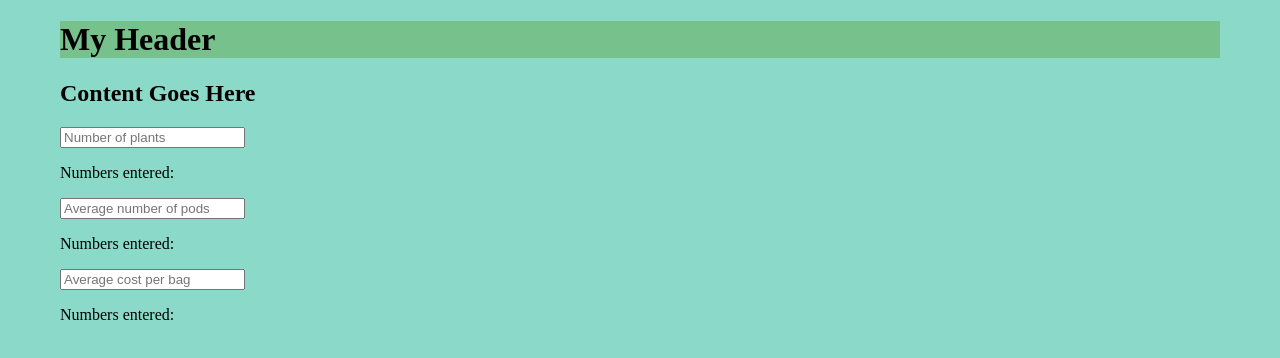
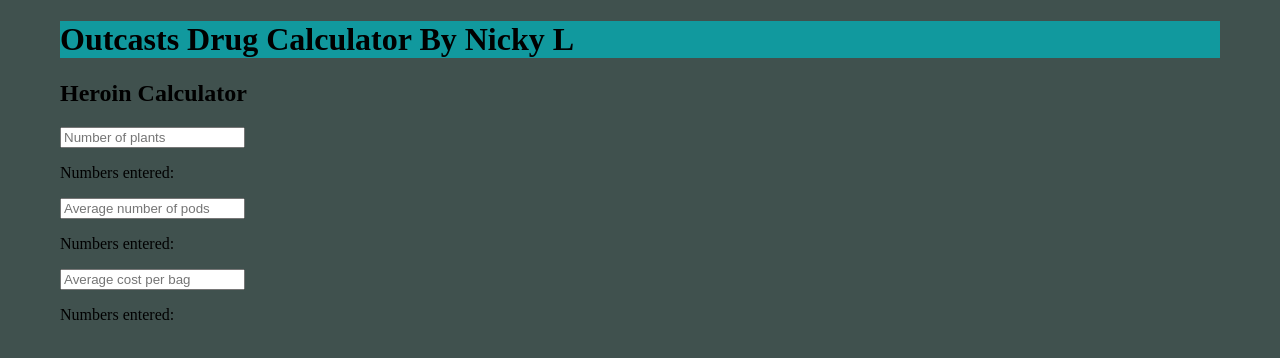
Before and after one commit to NicRMIT/NicRMIT.github.io, a plain HTML site: page index.html in a window 1280 px wide. Drawn offline with Linux system fonts and the light colour scheme.

Commit message:
Update index.html

```diff
--- a/index.html
+++ b/index.html
@@ -5,26 +5,26 @@
   <title>My Web Page</title>
   <style>
     body {
-      background-color: #8BD9C8; /* Light background color */
+      background-color: #40514E; /* Light background color */
       color: #000000; /* Black text color */
       margin: 0 60px; /* Spacing on either side of the body */
     }
 
     header {
-      background-color: #77C18C; /* Light background color for the header */
+      background-color: #11999E; /* Light background color for the header */
 
     }
     content{
-        background-color: #E2F0CB;
+        background-color: #E4F9F5;
     }
   </style>
 </head>
 <body>
   <header>
-    <h1>My Header</h1>
+    <h1>Outcasts Drug Calculator By Nicky L</h1>
   </header>
   <div class="content">
-  <h2>Content Goes Here</h2>
+  <h2>Heroin Calculator</h2>
   <input id="numPlants" placeholder="Number of plants"></input><p>Numbers entered: <span id="displayBox1"></span></p>
   <input id="avgPods" placeholder="Average number of pods"></input><p>Numbers entered: <span id="displayBox2"></span></p>
   <input id="avgSale" placeholder="Average cost per bag"></input><p>Numbers entered: <span id="displayBox3"></span></p>
@@ -36,7 +36,8 @@
     const bagPrice = document.getElementById("avgSale");
 
     numPlants.addEventListener("input", updateDisplay);
-
+    numPods.addEventListener("input", updateDisplay);
+    bagPrice.addEventListener("input", updateDisplay);
 
     function updateDisplay() {
         displayBox1.textContent = numPlants.value;
```
